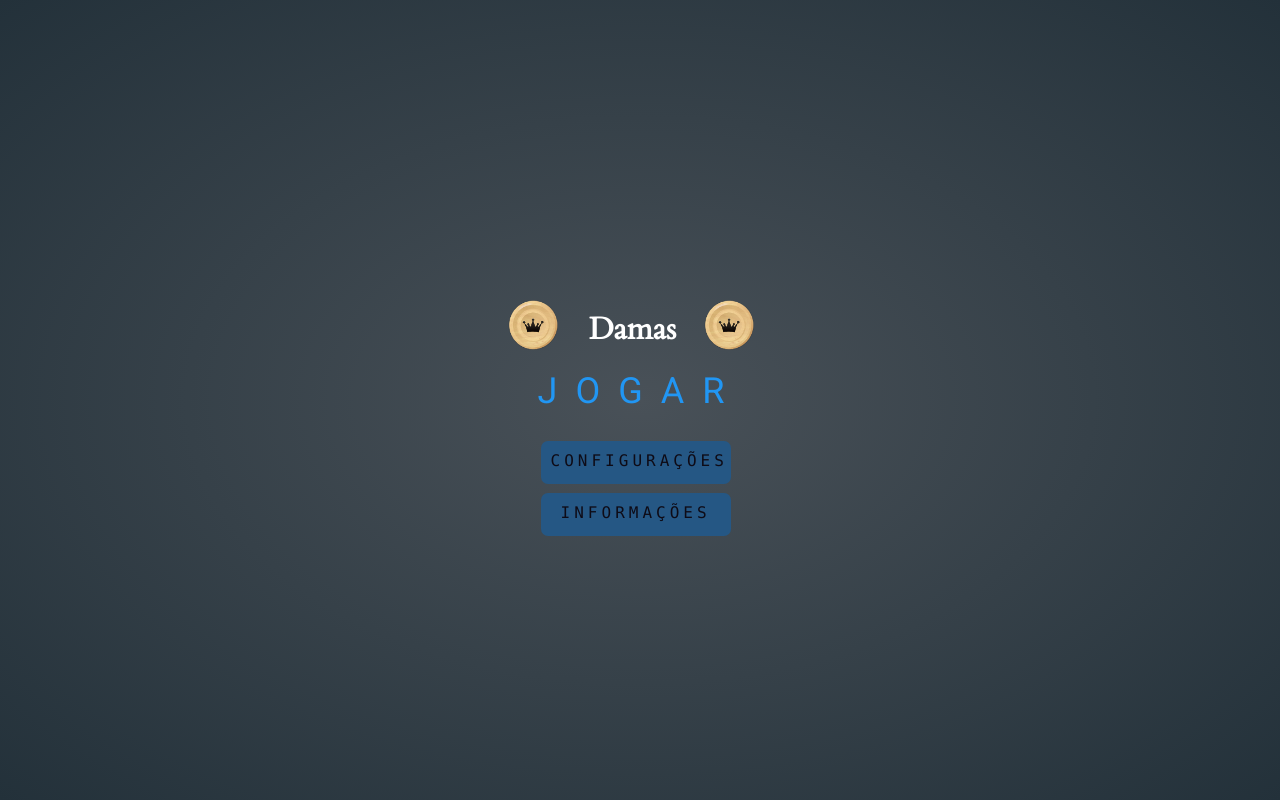
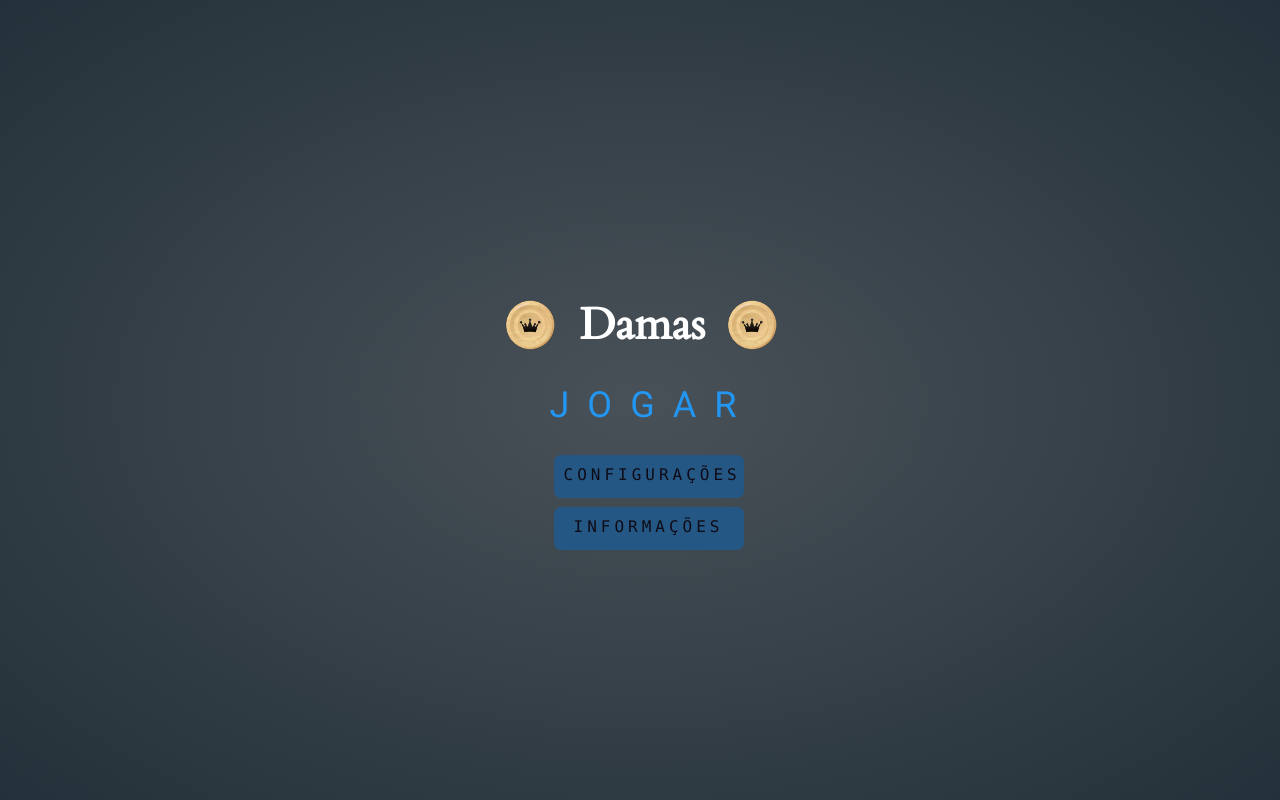
Before and after one commit to bertonni/projeto-damas, a plain HTML site: page _html/index.html in a window 1280 px wide. Drawn offline with Linux system fonts and the light colour scheme.

Commit message:
Ajustando o alinhamento dos botões e do letreiro do menu principal

```diff
--- a/_css/estilo.css
+++ b/_css/estilo.css
@@ -30,22 +30,23 @@ div.menu img#Dama1{
   width: 50px;
   height: 50px;
   position: relative;
-  top: 45px;
-  left: 0px;
+  top: 59px;
+  right: 19px;
+
 }
 div.menu img#Dama2{
   width: 50px;
   height: 50px;
   position: relative;
-  top: 45px;
-  left:142px;
+  top: 59px;
+  left: 150px;
 }
 
 div.menu h1{
-    text-align: center;
-    margin-right: 15px;
+    width: 86px;
+    margin-left: 24%;
     font-family: 'Cardo', serif;
-    font-size: 23pt;
+    font-size: 33pt;
     color: white;
 }
 
@@ -60,7 +61,7 @@ width: 170px;
 height: 23px;
 text-align: center;
 padding: 10px;
-margin-left: 33px;
+margin-left: 30px;
 margin-bottom: 9px;
 background-color: #255784;
 border-radius: 7px;
@@ -93,8 +94,11 @@ text-decoration: none;
   .btn {
     position: relative;
     display: block;
-    padding: 20px 30px;
+    padding: 20px 19px;
+    margin-top: 9px;
     margin-bottom: 9px;
+    width: 188px;
+    margin-left: 7px;
     color: var(--primary-color);
     text-transform: uppercase;
     letter-spacing: 18px;
```
